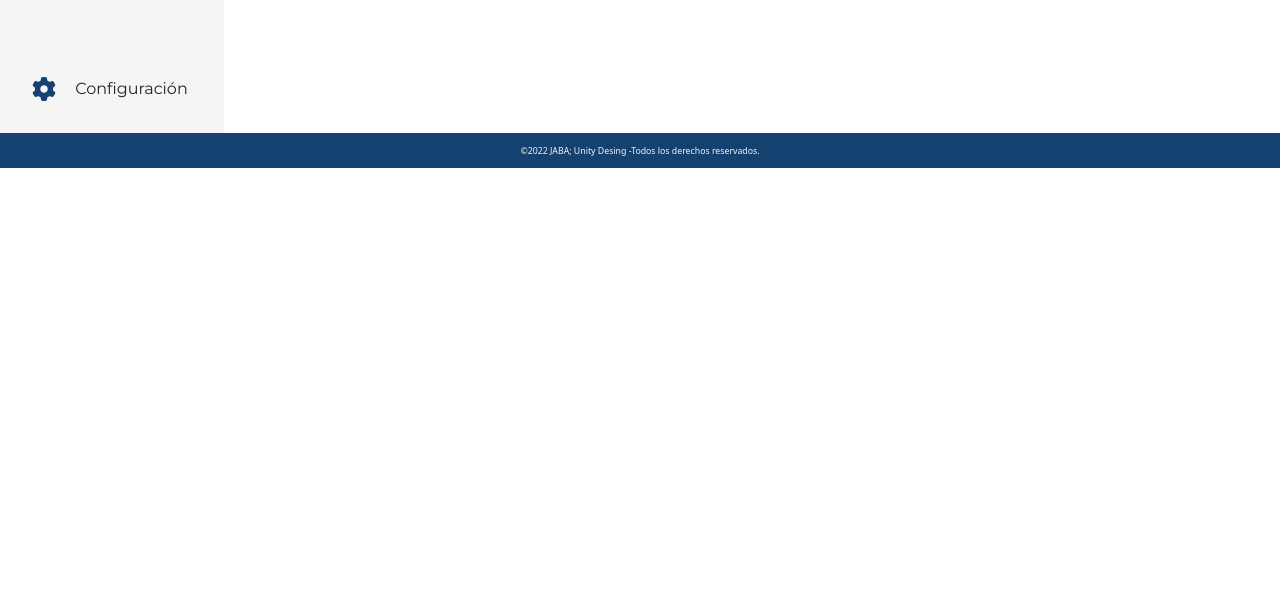
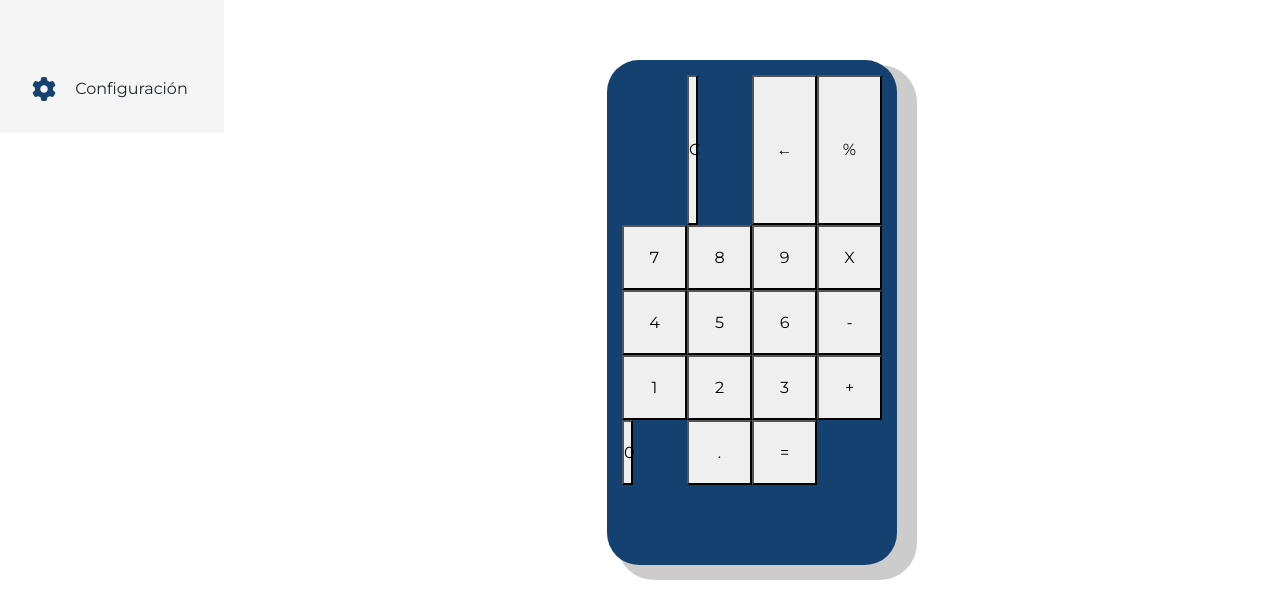
Before and after one commit to Amelissarc/Tlc-Sac, a website: page pages/herramientas.html in a window 1280 px wide. Shown: the part 667-1260 px from the top of the page. Before the commit the page ends 835 px from the top, so only its background shows below. Drawn offline with nearby package versions, Linux system fonts and the light colour scheme.

Commit message:
Calculadora html y css

```diff
--- a/pages/herramientas.html
+++ b/pages/herramientas.html
@@ -93,8 +93,35 @@
                 </div>
             </div>
         </div>
+
+    <div class="container">
+        <div class="calculadora">
+            <div class="display">
+                <div class="valor-anterior"></div>
+                <div class="valor-actual"></div>
+            </div>
+            <button class="col-2">C</button>
+            <button class="numero">&larr;</button>
+            <button class="numero">%</button>
+            <button class="numero">7</button>
+            <button class="numero">8</button>
+            <button class="numero">9</button>
+            <button class="operador">X</button>
+            <button class="numero">4</button>
+            <button class="numero">5</button>
+            <button class="numero">6</button>
+            <button class="operador">-</button>
+            <button class="numero">1</button>
+            <button class="numero">2</button>
+            <button class="numero">3</button>
+            <button class="operador">+</button>
+            <button class="col-2 numero">0</button>
+            <button class="numero">.</button>
+            <button class="operador">=</button>
+        </div>
     </div>
 
+    </div> <!-- termina el contenido -->
 
     </main>
 </body>
--- a/scss/views/herramientas.scss
+++ b/scss/views/herramientas.scss
@@ -12,9 +12,38 @@
         color: #12b2e6;
     }
     .tools-item {
-        margin: 15px 40px;
+        margin: 20px 40px;
     }
     .tools-title {
         padding: 5px;
     }
 }
+
+.container {
+      margin-top: 5%;
+      display: flex;
+      justify-content: center;
+      align-items: center;
+      height: 100vh;
+}
+
+.calculadora {
+    display: grid;
+    grid-template-columns: repeat(4,65px);
+    grid-template-rows: 150px repeat(5, 65px);
+    background-color: #14416f;
+    padding: 15px;
+    border-radius: 32px;
+    box-shadow: 15px 10px 0px 5px #00000033;
+}
+
+.button {
+    cursor: pointer;
+    margin: 5px;
+    padding: 0;
+    border-radius: 32px;
+    font-size: 1.5em;
+    border: none;
+    background-color: #14416f;
+    box-shadow: 5px 5px 10px -3px #00000040, -5px -5px 15px 3px #00ffc11f;
+}
```
Also changed, not shown: css/main.css.
